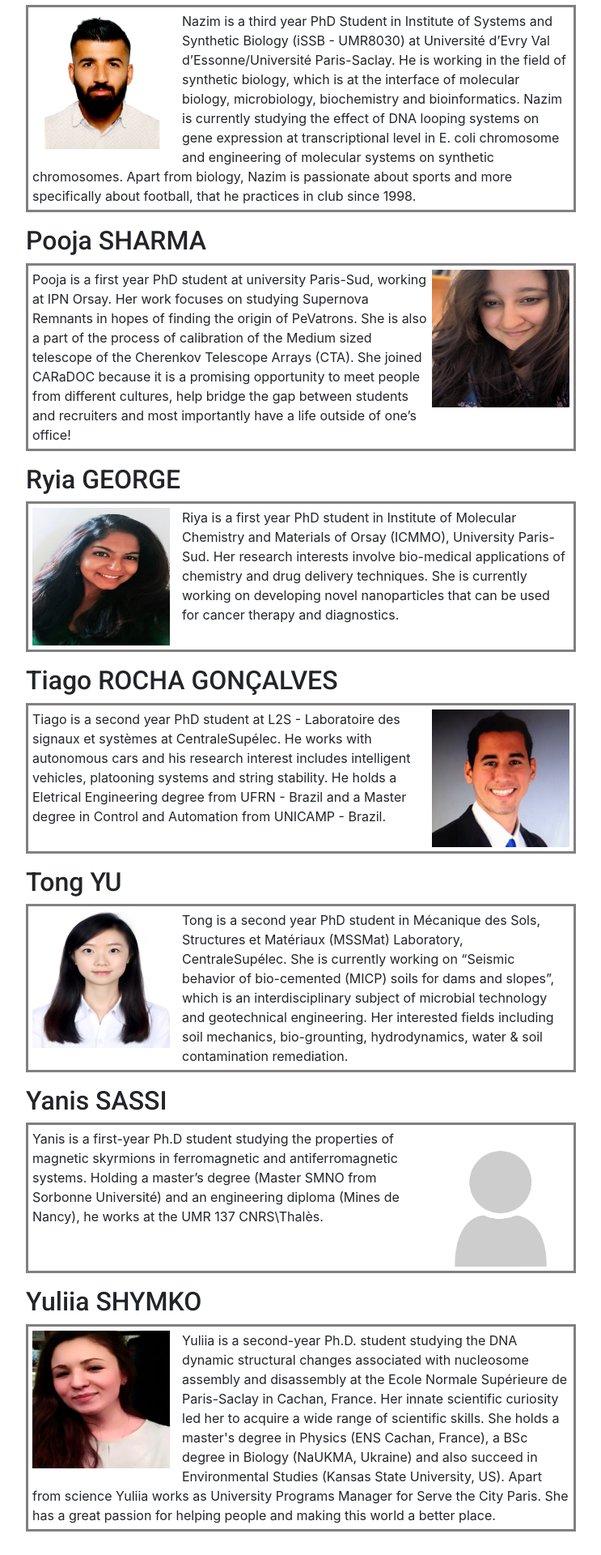
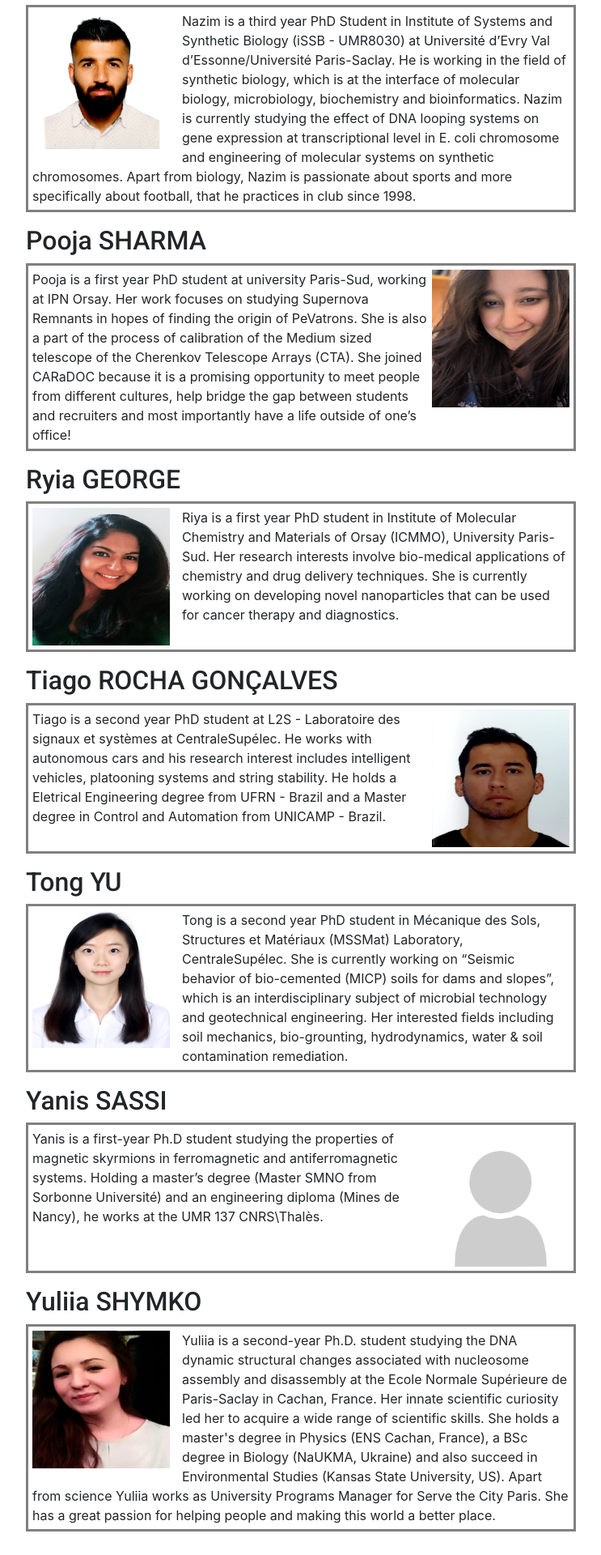
Before and after one commit to caradoc-paris-saclay/caradoc, a Jekyll site: the page built from assets/en/team.html, in a window 1280 px wide. Shown: the part 2564-4484 px from the top of the page at 81% size, without its empty margins (268-1011 px from the left). Built offline with Jekyll 4.4.1, drawn with Linux system fonts in a browser that asks for light colours; some web fonts are replaced.

Commit message:
photo broken

```diff
--- a/assets/en/team.html
+++ b/assets/en/team.html
@@ -131,7 +131,7 @@
 
 <h2> Tiago ROCHA GONÇALVES</h2>
 <div class="clearfix">
- <img class="imgright" src="{{ site.baseurl }}/assets/img/team/tiago2.jpg" alt="tiago">
+ <img class="imgright" src="{{ site.baseurl }}/assets/img/team/tiago.png" alt="tiago">
 
 Tiago is a second year PhD student at L2S - Laboratoire des signaux et systèmes at CentraleSupélec. He works with autonomous cars and his research interest includes intelligent vehicles, platooning systems and string stability. He holds a Eletrical Engineering degree from UFRN - Brazil and a Master degree in Control and Automation from UNICAMP - Brazil.
 </div>
```
